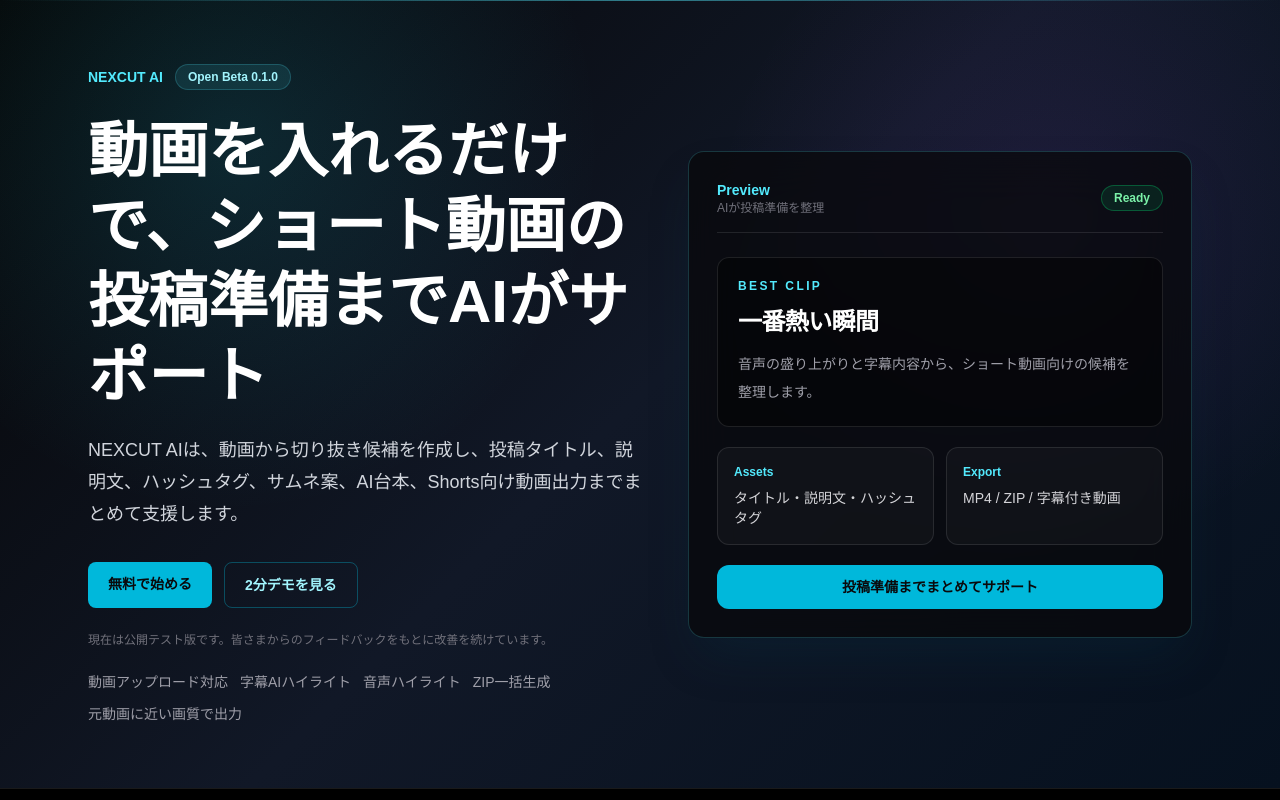
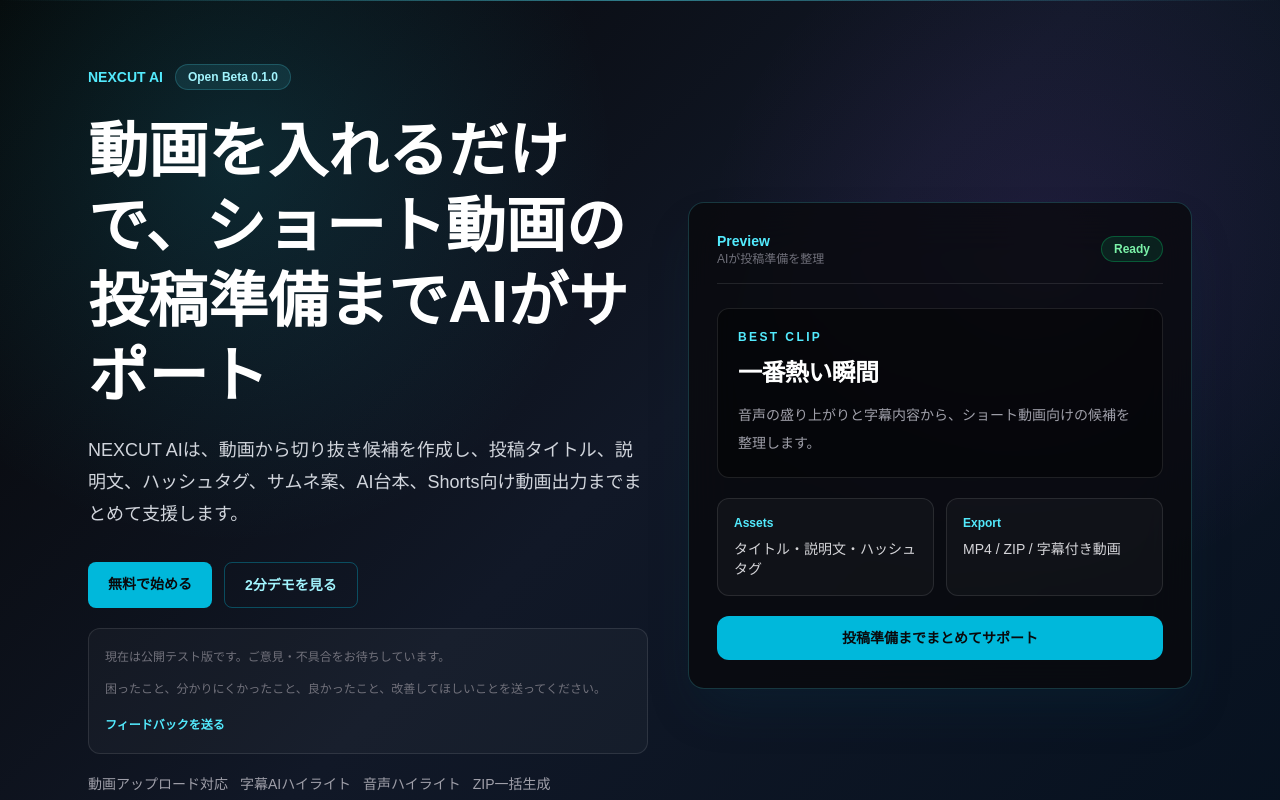
Before and after one commit to hiro042355/easyslice-ai, a Next.js app: page /landing in a window 1280 px wide. Shown: the top 800 px of the page. Built offline with nearby package versions, Linux system fonts and the light colour scheme.

Commit message:
Add open beta feedback entry

```diff
--- a/app/auth/page.tsx
+++ b/app/auth/page.tsx
@@ -81,11 +81,16 @@
                 </a>
               </div>
 
-              <p className="mt-6 rounded-xl border border-white/10 bg-white/[0.03] px-4 py-3 text-xs leading-6 text-gray-400">
-                初めての方も、すでに利用中の方もそのまま続けられます。
-                <br />
-                ※ 現在はOpen Betaのため、認証を簡略化しています。
-              </p>
+              <div className="mt-6 rounded-xl border border-white/10 bg-white/[0.03] px-4 py-3 text-xs leading-6 text-gray-400">
+                <p>
+                  初めての方も、すでに利用中の方もそのまま続けられます。
+                  <br />
+                  ※ 現在はOpen Betaのため、認証を簡略化しています。
+                </p>
+                <p className="mt-3 text-gray-500">
+                  困ったこと、分かりにくかったこと、良かったこと、改善してほしいことを送ってください。
+                </p>
+              </div>
 
               <div className="mt-8 flex items-center justify-between gap-3 text-xs text-gray-500">
                 <a href="mailto:nexcut.ai@gmail.com" className="transition hover:text-cyan-300">
--- a/app/landing/page.tsx
+++ b/app/landing/page.tsx
@@ -41,9 +41,20 @@
               </a>
             </div>
 
-            <p className="mt-5 max-w-2xl text-xs leading-6 text-zinc-500">
-              現在は公開テスト版です。皆さまからのフィードバックをもとに改善を続けています。
-            </p>
+            <div className="mt-5 max-w-2xl rounded-xl border border-white/10 bg-white/[0.03] p-4 text-xs leading-6 text-zinc-500">
+              <p>
+                現在は公開テスト版です。ご意見・不具合をお待ちしています。
+              </p>
+              <p className="mt-2">
+                困ったこと、分かりにくかったこと、良かったこと、改善してほしいことを送ってください。
+              </p>
+              <a
+                href="mailto:nexcut.ai@gmail.com"
+                className="mt-3 inline-block font-semibold text-cyan-300 transition hover:text-cyan-200"
+              >
+                フィードバックを送る
+              </a>
+            </div>
 
             <div className="mt-5 flex flex-wrap gap-3 text-sm text-zinc-400">
               <span>動画アップロード対応</span>
```
